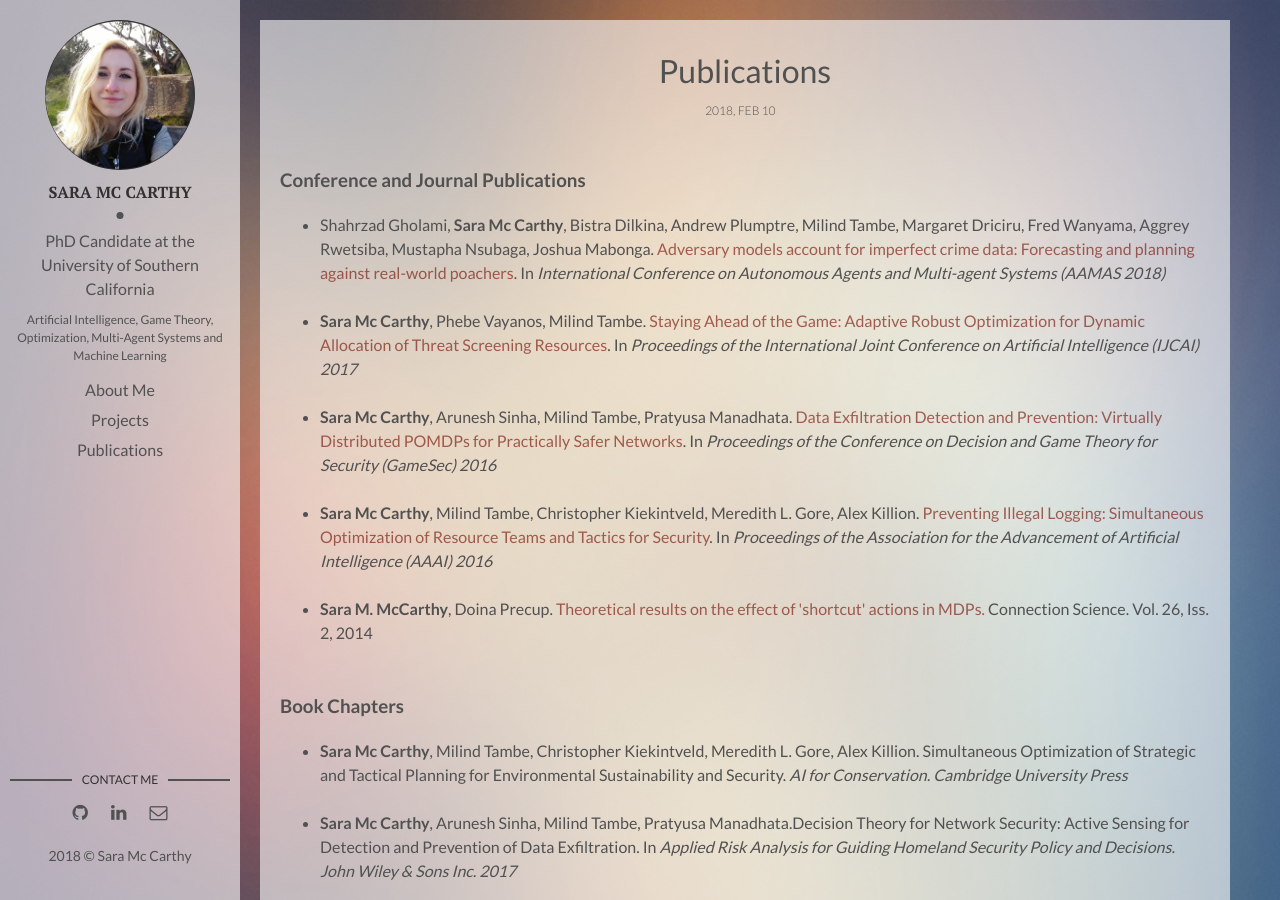
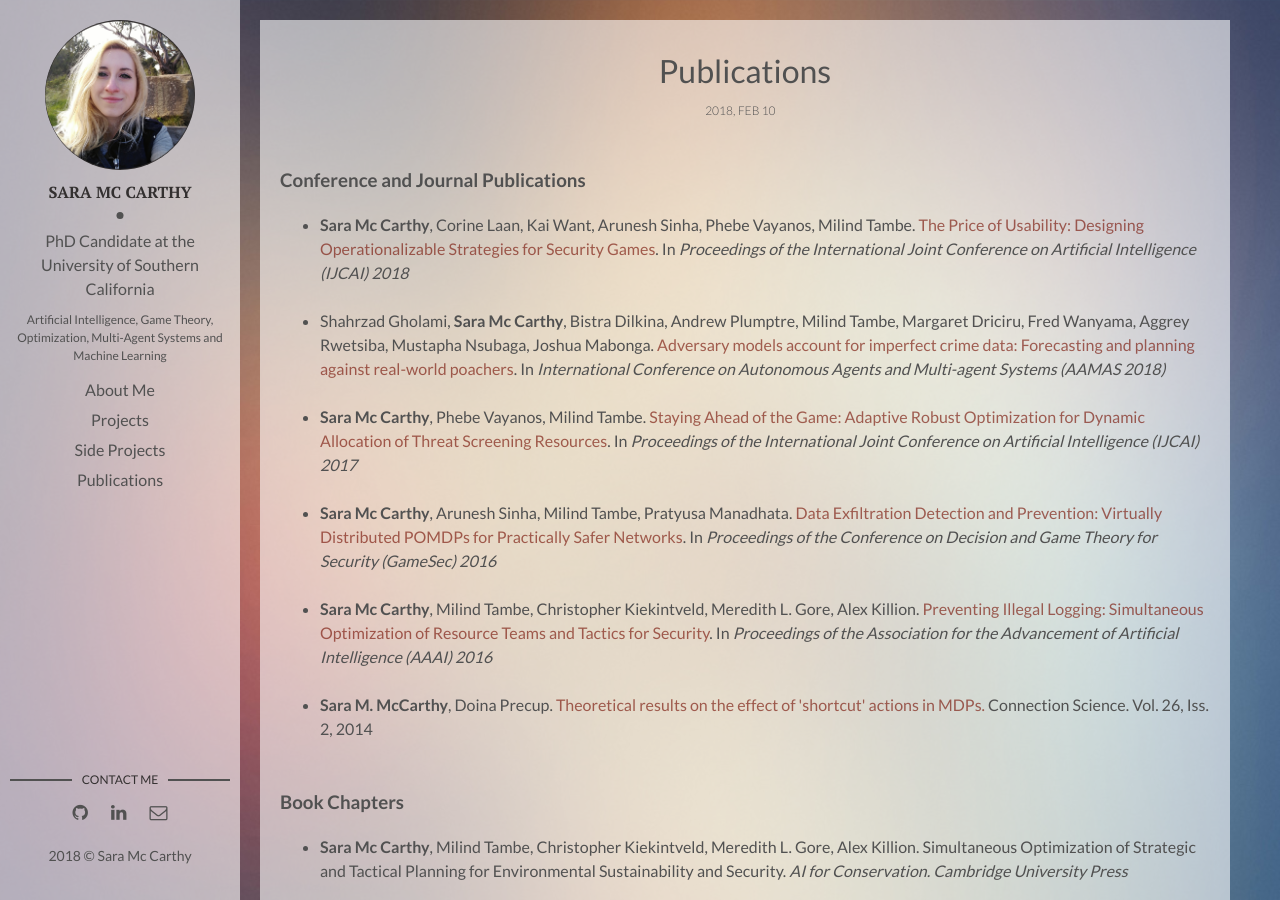
Before and after one commit to saramccarthy/saramccarthy.github.io, a Jekyll site: the page built from _posts/2018-02-10-publications.markdown, in a window 1280 px wide and 900 px high. Built offline with Jekyll 4.4.1, drawn with Linux system fonts in a browser that asks for light colours.

Commit message:
Upload new project and publication update

```diff
--- a/_layouts/main.html
+++ b/_layouts/main.html
@@ -15,6 +15,7 @@ layout: default
       <ul>
       <li><a onclick="changeNav(this)"href="https://saramccarthy.github.io/about-me/">About Me</a></li>
       <li><a class="active" onclick="changeNav(this)" href="https://saramccarthy.github.io/">Projects</a></li>
+      <li><a class="active" onclick="changeNav(4)" href="https://saramccarthy.github.io/">Side Projects</a></li>
       <li><a onclick="changeNav(this)" href="https://saramccarthy.github.io/publications/">Publications</a></li>
       </ul>
       </div>
--- a/_posts/2018-02-10-publications.markdown
+++ b/_posts/2018-02-10-publications.markdown
@@ -11,6 +11,9 @@ img:  # Add image post (optional)
 <h3><br>Conference and Journal Publications<br></h3>
 
 <ul>
+<li><strong>Sara Mc Carthy</strong>, Corine Laan, Kai Want, Arunesh Sinha, Phebe Vayanos, Milind Tambe. <a href="" target="">The Price of Usability: Designing Operationalizable Strategies for Security Games</a>. In <em> Proceedings of the International Joint Conference on Artificial Intelligence (IJCAI) 2018</em>
+</li> <br>
+
 <li> Shahrzad Gholami, <strong>Sara Mc Carthy</strong>, Bistra Dilkina, Andrew Plumptre, Milind Tambe, Margaret Driciru, Fred Wanyama, Aggrey Rwetsiba, Mustapha Nsubaga, Joshua Mabonga. <a href="https://doi.org/10.24963/ijcai.2017/527" target="https://doi.org/10.24963/ijcai.2017/527">Adversary models account for imperfect crime data: Forecasting and planning against real-world poachers</a>. In <em> International Conference on Autonomous Agents and Multi-agent Systems (AAMAS 2018)</em></li><br>
 
 <li><strong>Sara Mc Carthy</strong>, Phebe Vayanos, Milind Tambe. <a href="https://doi.org/10.24963/ijcai.2017/527" target="https://doi.org/10.24963/ijcai.2017/527">Staying Ahead of the Game: Adaptive Robust Optimization for Dynamic Allocation of Threat Screening Resources</a>. In <em> Proceedings of the International Joint Conference on Artificial Intelligence (IJCAI) 2017</em>
--- a/assets/js/myClick.js
+++ b/assets/js/myClick.js
@@ -7,6 +7,8 @@ function myClick(i) {
 		type = "project"
 	} else if (i == 3){
 		type = "education"
+	} else if (i==4){
+		type ="side-project"
 	}
     for(var i =0, il = x.length;i<il;i++){
 	    if (x[i].classList.contains(type)) {
--- a/index.html
+++ b/index.html
@@ -43,8 +43,8 @@ layout: main
     </div>
   </article>
 {% endif %}
-{% if post.side_project %}
-  <article class="post side_project">
+{% if post.side-project %}
+  <article class="post side-project">
     {% if post.img %}
       <a class="post-thumbnail" style="background-image: url({{"/assets/img/" | prepend: site.baseurl | append : post.img}})" href="{{post.url | prepend: site.baseurl}}"></a>
     {% else %}
```
Also changed, not shown: _posts/2017-12-01-adversarial-ensemble-learning.markdown (added, +21 -0 lines), assets/img/chess.jpg (added).
